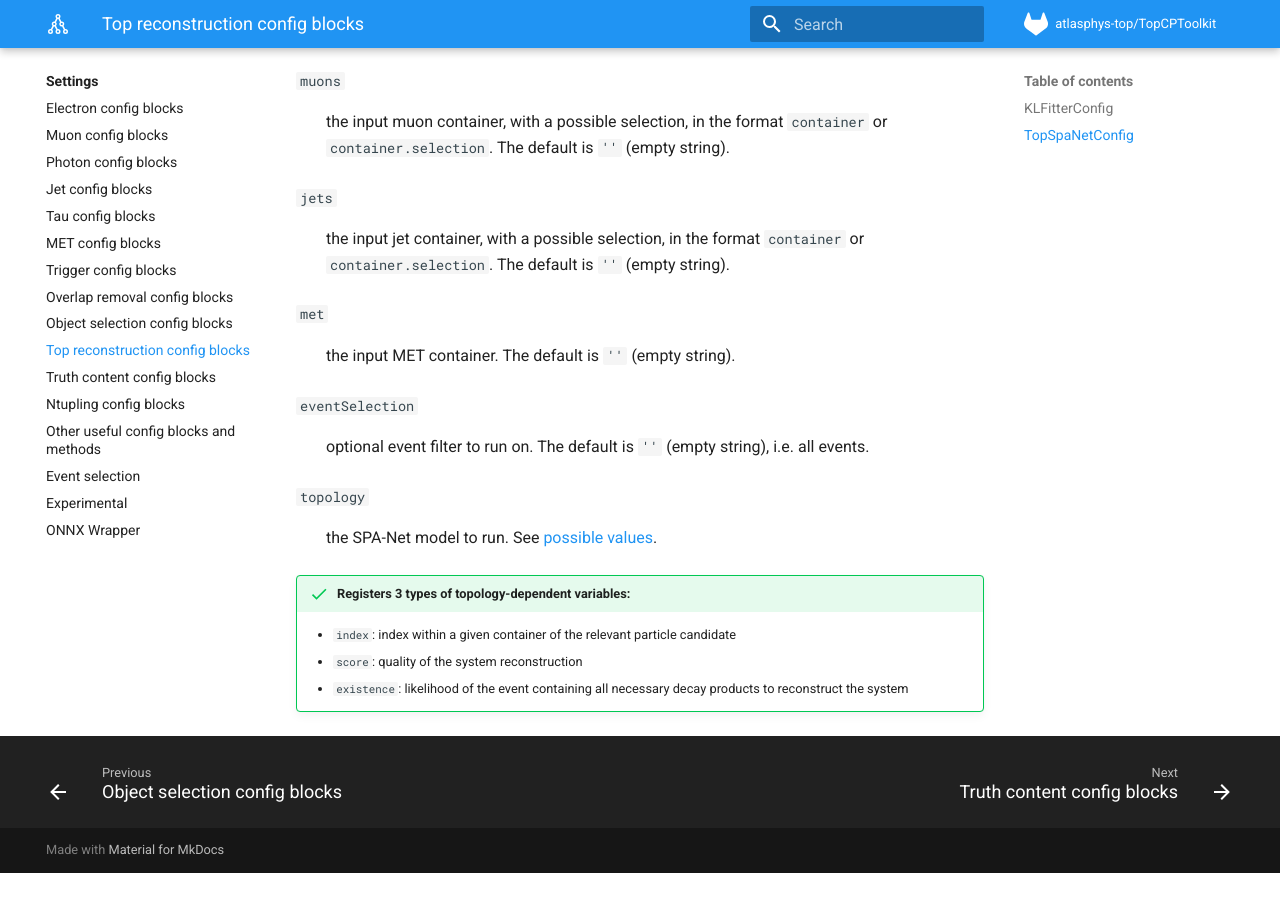
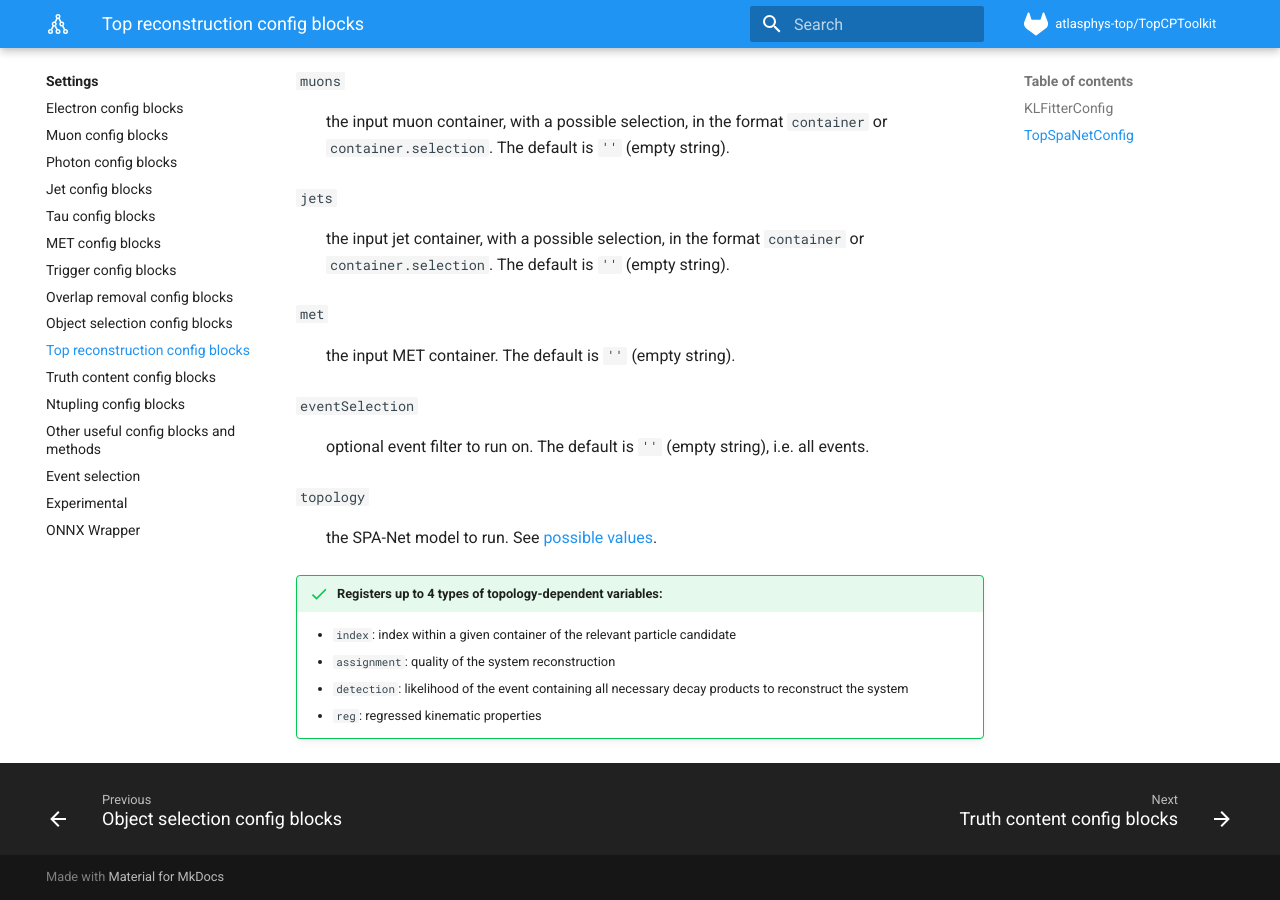
Before and after one commit to SuperNova76/TopCPToolKit, an MkDocs documentation site: the page built from docs/settings/reconstruction.md, in a window 1280 px wide and 900 px high, scrolled down 2191 px. Built offline with MkDocs 1.6.1 and Material for MkDocs 9.7.7, drawn with Linux system fonts in a browser that asks for light colours; before the commit the page ends 3064 px from its top, so only the background shows below that.

Commit message:
small update to the docs

```diff
--- a/docs/settings/reconstruction.md
+++ b/docs/settings/reconstruction.md
@@ -69,7 +69,8 @@
 `topology`
 :   the SPA-Net model to run. See [possible values](https://gitlab.cern.ch/atlasphys-top/reco/TopCPToolkit/-/blob/main/source/TopCPToolkit/TopSpaNet/SpaNetEnums.h).
 
-!!! success "Registers 3 types of topology-dependent variables:"
+!!! success "Registers up to 4 types of topology-dependent variables:"
     - `index`: index within a given container of the relevant particle candidate
-    - `score`: quality of the system reconstruction
-    - `existence`: likelihood of the event containing all necessary decay products to reconstruct the system
+    - `assignment`: quality of the system reconstruction
+    - `detection`: likelihood of the event containing all necessary decay products to reconstruct the system
+    - `reg`: regressed kinematic properties
```
